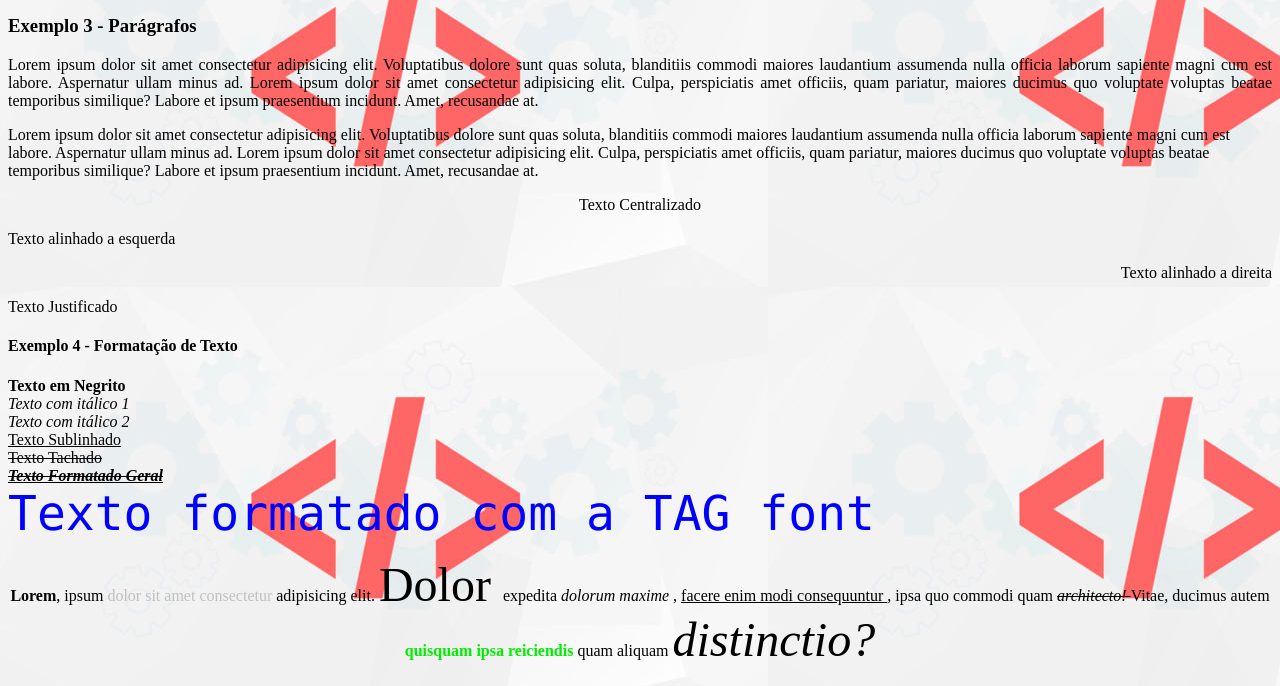
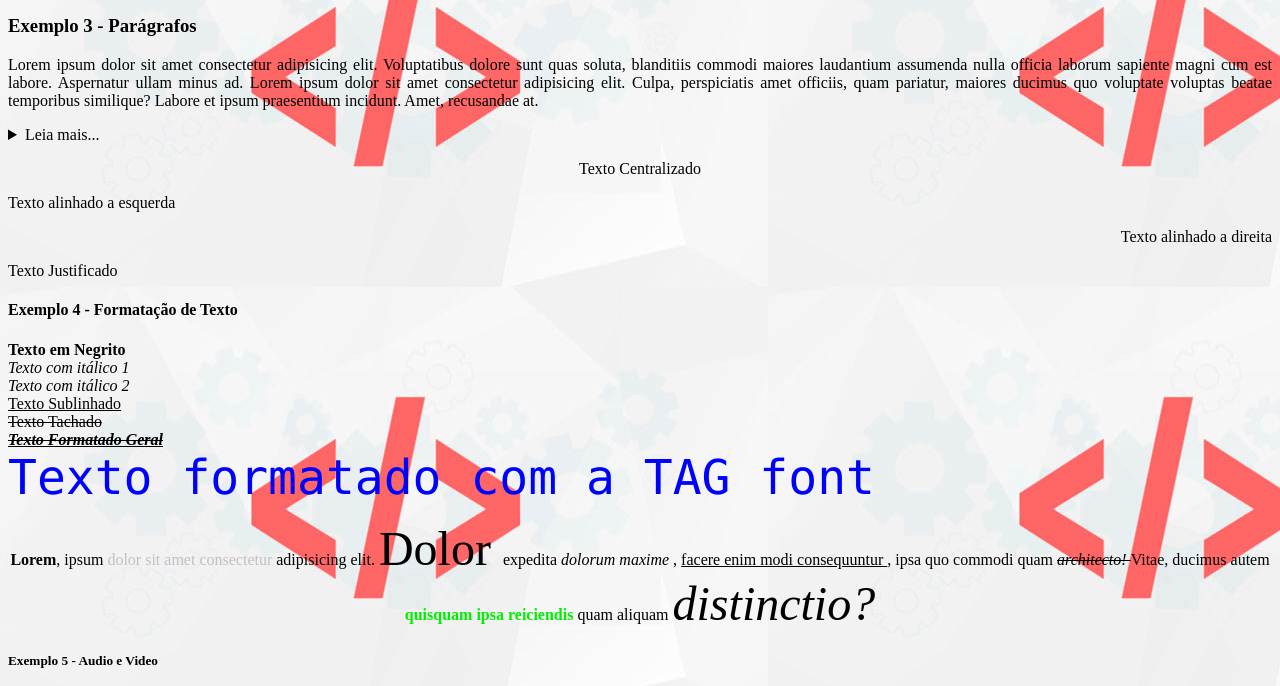
Before and after one commit to wgtsantos/aula_html5, a plain HTML site: page aula01/index.html in a window 1280 px wide. Shown: the part 1441-2127 px from the top of the page. Drawn offline with Linux system fonts and the light colour scheme.

Commit message:
Aula Web HTML5 06/08/24

```diff
--- a/aula01/index.html
+++ b/aula01/index.html
@@ -67,6 +67,8 @@ alink="red" vlink="green" link="silver">
         Labore et ipsum praesentium incidunt. Amet, recusandae at.
     </p>
 
+    <details>
+    <summary> Leia mais... </summary>
     <p> Lorem ipsum dolor sit amet consectetur adipisicing elit.
         Voluptatibus dolore sunt quas soluta, blanditiis commodi
         maiores laudantium assumenda nulla officia laborum sapiente
@@ -76,6 +78,7 @@ alink="red" vlink="green" link="silver">
         ducimus quo voluptate voluptas beatae temporibus similique?
         Labore et ipsum praesentium incidunt. Amet, recusandae at.
     </p>
+    </details>
 
     <p align="center"> Texto Centralizado </p>
     <p align="left"> Texto alinhado a esquerda </p>
```
